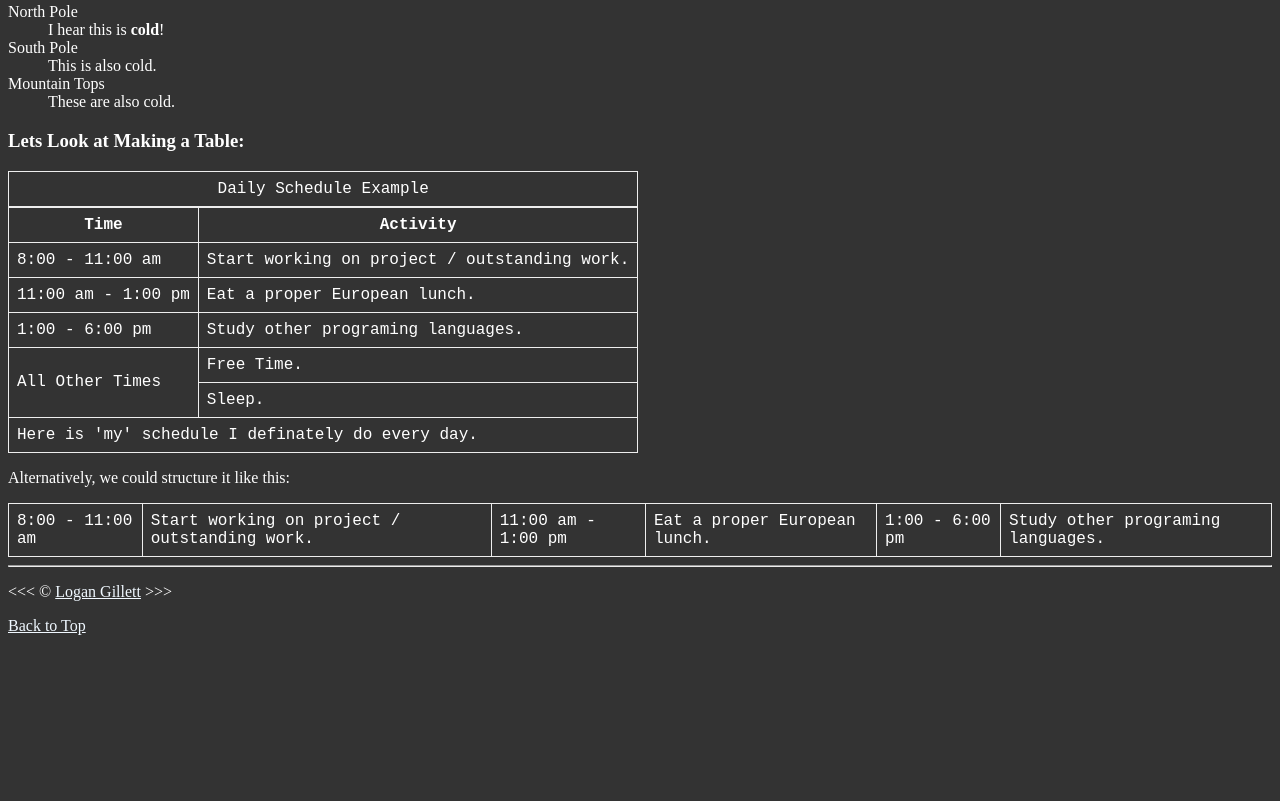
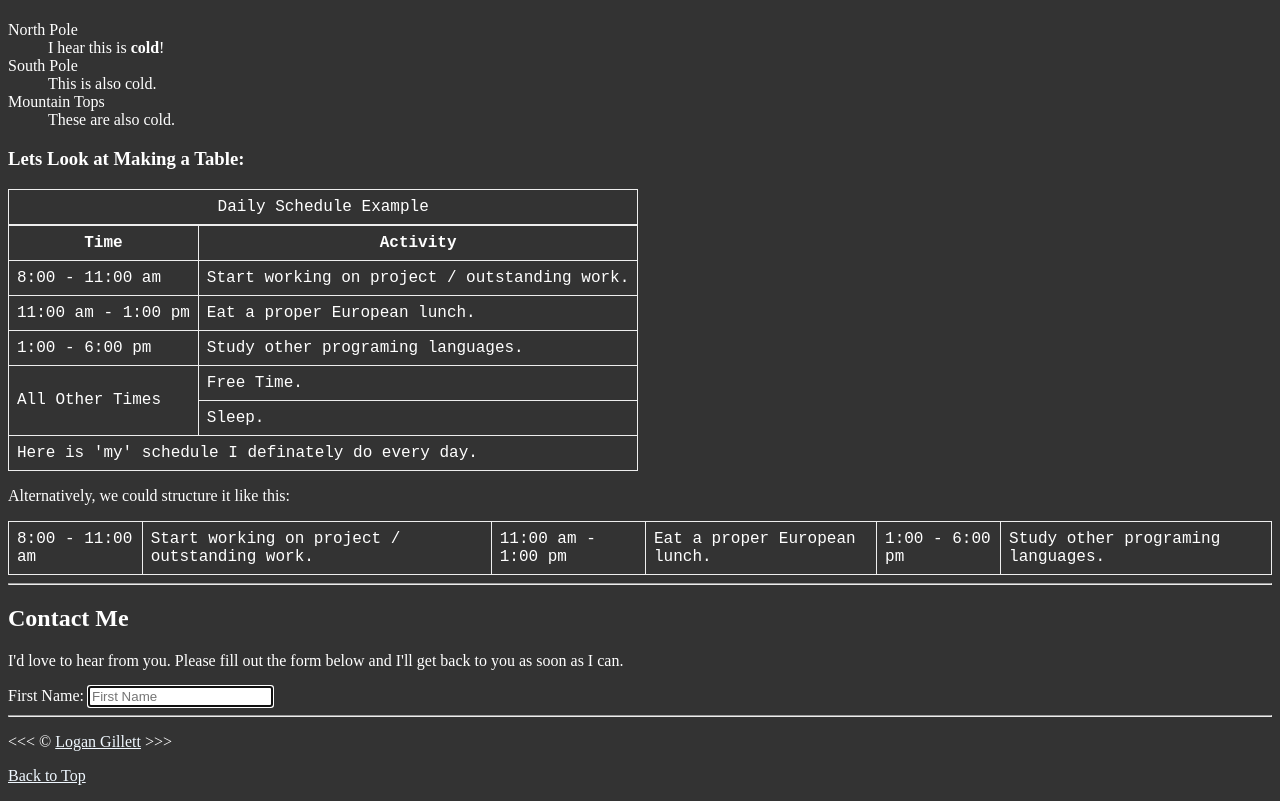
Before and after one commit to LogaGill489/html-outline-full, a plain HTML site: page 08-lesson/index.html in a window 1280 px wide. Shown: the part 1567-2368 px from the top of the page. Before the commit the page ends 2218 px from the top, so only its background shows below. Drawn offline with Linux system fonts and the light colour scheme.

Commit message:
Added new contact section and improve HTML structure
- Added a new 'Contact Me' section in 08-lesson/index.html with a form for user input.
- Improved HTML structure and accessibility in 07-lesson/index.html.
- Ensured all images have meaningful alt attributes.
- Used semantic HTML elements where appropriate.
- Added aria-label to the navigation for better accessibility.

```diff
--- a/08-lesson/index.html
+++ b/08-lesson/index.html
@@ -23,6 +23,9 @@
           </li>
           <li>
             <a href="#vacation">Planning a Vacation</a>
+          </li>
+          <li>
+            <a href="#contact">Contact Me</a>
           </li>
         </ul>
       </nav>
@@ -215,6 +218,28 @@
           </table>
         </section>
       </article>
+
+      <hr>
+
+      <article id="contact">
+        <h2>Contact Me</h2>
+        <p>
+          I'd love to hear from you. Please fill out the form below and I'll get
+          back to you as soon as I can.
+        </p>
+        <form action="https://httpbin.org/get" method="get">
+          <label for="firstName">First Name:</label>
+          <input
+            type="text"
+            id="firstName"
+            name="firstName"
+            placeholder= "First Name"
+            autocomplete= "on"
+            required
+            autofocus
+          >
+        </form>
+      </article>
     </main>
     <hr />
     <footer>
```
